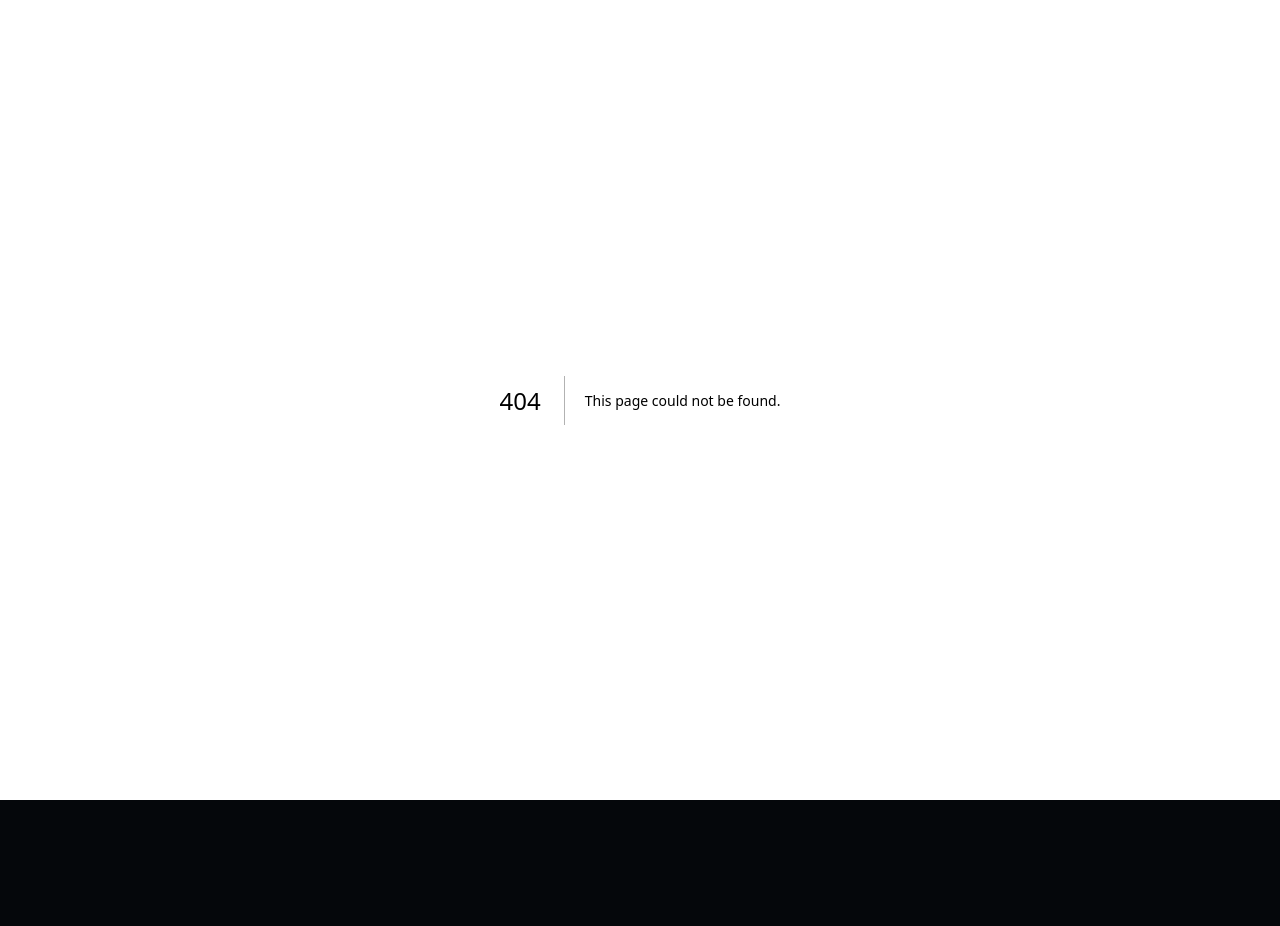
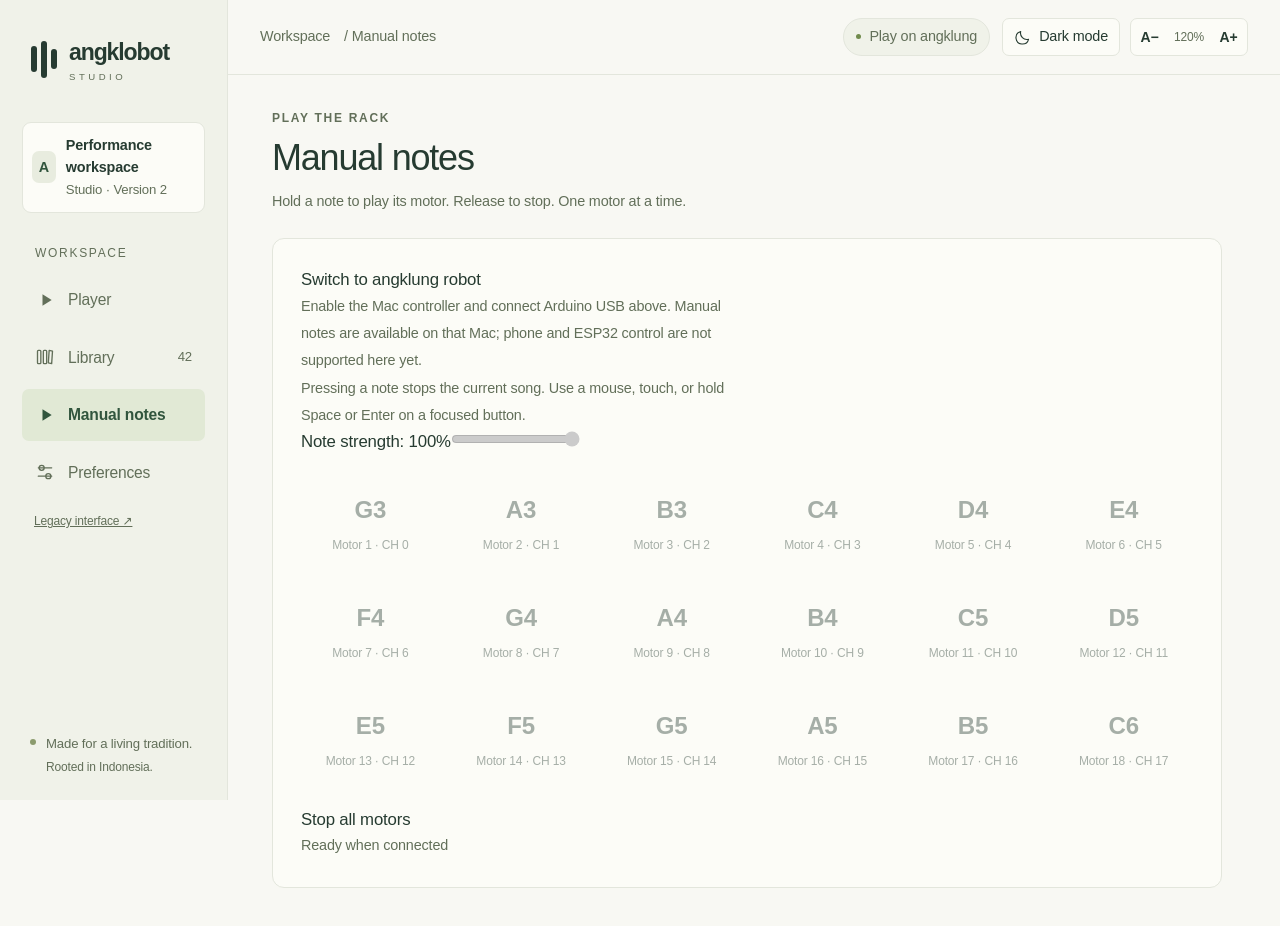
Before and after one commit to varo-wah/wro-angklung-ai-player, a Next.js app in the folder frontend/: page /studio/manual in a window 1280 px wide. Before the commit this address had no page. Shown: the top 926 px of the page. Before the commit the page ends 800 px from the top, so only its background shows below. Built offline with nearby package versions, Linux system fonts and the light colour scheme.

Commit message:
Add hold-to-play manual motor controls to Studio

```diff
--- a/frontend/src/app/studio/appearance.css
+++ b/frontend/src/app/studio/appearance.css
@@ -211,3 +211,9 @@
   .studio-player-right { grid-column:2; grid-row:1; }
   .studio-player-middle { grid-column:1 / -1; grid-row:2; }
 }
+
+.studio-manual-grid { display: grid; grid-template-columns: repeat(auto-fit, minmax(120px, 1fr)); gap: 12px; margin: 20px 0; }
+.studio-manual-note { min-height: 96px; display: flex; flex-direction: column; align-items: center; justify-content: center; gap: 8px; touch-action: none; user-select: none; -webkit-user-select: none; }
+.studio-manual-note strong { font-size: 1.5rem; }
+.studio-manual-note span { font-size: .75rem; }
+.studio-manual-note[aria-pressed="true"] { background: #b4d879; color: #17200f; box-shadow: inset 0 0 0 2px #426222; }
--- /dev/null
+++ b/frontend/src/app/studio/manual/page.tsx
@@ -0,0 +1 @@
+export { StudioManual as default } from "@/features/studio/StudioManual";
--- /dev/null
+++ b/frontend/src/features/studio/StudioManual.tsx
@@ -0,0 +1,106 @@
+"use client";
+
+import { useEffect, useRef, useState } from "react";
+import { buildFullAngklungRack } from "@/lib/instrumentMap";
+import { useStudio } from "./runtime/useStudio";
+
+export function StudioManual() {
+  const { manual, robotMode, toggleOutput, snapshot, actions } = useStudio();
+  const controls = useRef(manual);
+  controls.current = manual;
+  const generation = useRef(0);
+  const timer = useRef<ReturnType<typeof setTimeout> | null>(null);
+  const holding = useRef(false);
+  const [active, setActive] = useState<number | null>(null);
+  const [error, setError] = useState("");
+
+  function release() {
+    ++generation.current;
+    if (timer.current) clearTimeout(timer.current);
+    timer.current = null;
+    if (holding.current) controls.current?.stop();
+    holding.current = false;
+    setActive(null);
+  }
+
+  useEffect(() => {
+    const hide = () => { if (document.hidden) release(); };
+    window.addEventListener("blur", release);
+    window.addEventListener("pagehide", release);
+    document.addEventListener("visibilitychange", hide);
+    return () => {
+      release();
+      window.removeEventListener("blur", release);
+      window.removeEventListener("pagehide", release);
+      document.removeEventListener("visibilitychange", hide);
+    };
+  }, []);
+  useEffect(() => { if (!manual) release(); }, [!!manual]);
+
+  async function press(channel: number) {
+    if (!controls.current || holding.current) return;
+    holding.current = true;
+    const current = ++generation.current;
+    setActive(channel);
+    setError("");
+    try {
+      const request = await controls.current.begin(channel);
+      if (current !== generation.current) return;
+      if (request === null) { release(); return; }
+      const pulse = async () => {
+        if (current !== generation.current) return;
+        try {
+          if (!await controls.current?.pulse(request)) { release(); return; }
+          if (current === generation.current) timer.current = setTimeout(() => void pulse(), 120);
+        } catch (err) {
+          if (current === generation.current) {
+            release(); setError(err instanceof Error ? err.message : "Motor stopped.");
+          }
+        }
+      };
+      await pulse();
+    } catch (err) {
+      if (current === generation.current) {
+        release(); setError(err instanceof Error ? err.message : "Could not start motor.");
+      }
+    }
+  }
+
+  return <>
+    <div className="studio-page-heading"><div>
+      <p className="studio-eyebrow">PLAY THE RACK</p><h1>Manual notes</h1>
+      <p>Hold a note to play its motor. Release to stop. One motor at a time.</p>
+    </div></div>
+    <section className="studio-panel studio-settings-panel" aria-label="Manual motor controls">
+      {!robotMode && <button onClick={toggleOutput}>Switch to angklung robot</button>}
+      {!manual && <p role="status">Enable the Mac controller and connect Arduino USB above. Manual notes are available on that Mac; phone and ESP32 control are not supported here yet.</p>}
+      <p>Pressing a note stops the current song. Use a mouse, touch, or hold Space or Enter on a focused button.</p>
+      <label>Note strength: {snapshot.preferences.volume}%
+        <input aria-label="Manual note strength" type="range" min="0" max="100" step="1" disabled={!manual}
+          value={snapshot.preferences.volume} onChange={event => actions.setVolume(Number(event.target.value))} />
+      </label>
+      <div className="studio-manual-grid">
+        {buildFullAngklungRack().map(({ note, actuator_channel: channel }) =>
+          <button key={channel} type="button" disabled={!manual} aria-label={`Hold ${note}, motor ${channel + 1}`}
+            aria-pressed={active === channel} className="studio-manual-note"
+            onPointerDown={event => {
+              if (event.button !== 0 || holding.current) return;
+              event.preventDefault(); event.currentTarget.focus();
+              event.currentTarget.setPointerCapture(event.pointerId); void press(channel);
+            }}
+            onPointerUp={release} onPointerCancel={release} onLostPointerCapture={release} onBlur={release}
+            onContextMenu={event => event.preventDefault()}
+            onKeyDown={event => {
+              if (event.key === " " || event.key === "Enter") {
+                event.preventDefault(); if (!event.repeat) void press(channel);
+              }
+            }}
+            onKeyUp={event => { if (event.key === " " || event.key === "Enter") { event.preventDefault(); release(); } }}>
+            <strong>{note}</strong><span>Motor {channel + 1} · CH {channel}</span>
+          </button>)}
+      </div>
+      <button onClick={() => { release(); actions.stop(); }}>Stop all motors</button>
+      <p role="status">{error || (active !== null ? "Playing while held" : "Ready when connected")}</p>
+    </section>
+  </>;
+}
--- a/frontend/src/features/studio/StudioShell.tsx
+++ b/frontend/src/features/studio/StudioShell.tsx
@@ -142,6 +142,7 @@ export function StudioShell({ children }: { children: ReactNode }) {
   const navigation: [string, string, IconName][] = [
     ["/studio", "Player", "play"],
     ["/studio/library", "Library", "library"],
+    ["/studio/manual", "Manual notes", "play"],
     ["/studio/settings", "Preferences", "settings"],
   ];
   return (
@@ -239,7 +240,7 @@ export function StudioShell({ children }: { children: ReactNode }) {
           {children}
         </main>
       </div>
-      <StudioPlayer />
+      {pathname !== "/studio/manual" && <StudioPlayer />}
     </div>
   );
 }
--- a/frontend/src/features/studio/runtime/StudioRobotSession.tsx
+++ b/frontend/src/features/studio/runtime/StudioRobotSession.tsx
@@ -167,6 +167,10 @@ export function StudioRobotSession({ runtime, view, children }: { runtime: Studi
     {session.role === "host" && <small role="status">{arduino.message}</small>}
   </div>;
   return <StudioContext.Provider value={{ ...view, robotMode:true, toggleOutput: () => void switchOutput(), outputLabel:"Angklung robot", connection, actions,
+    manual: session.role === "host" && ready && mode === "usb" ? {
+      begin: channel => { session.cancelQueued(); return runtime.beginManualNote(channel); },
+      pulse: request => runtime.pulseManualNote(request), stop: () => runtime.stop(),
+    } : undefined,
     sweep: session.role === "host" && ready && mode === "usb" ? { run: runSweep, busy: sweeping, message: sweepMessage } : undefined,
     snapshot:{...s, error:error || s.error, schedule:ready ? s.schedule : null} }}>{children}</StudioContext.Provider>;
 }
--- a/frontend/src/features/studio/runtime/studioContext.ts
+++ b/frontend/src/features/studio/runtime/studioContext.ts
@@ -2,6 +2,7 @@ import { createContext, type ReactNode } from "react";
 import type { StudioController, StudioSnapshot } from "./studioController";
 
 export type StudioView = { snapshot: StudioSnapshot; actions: StudioController["actions"]; robotMode: boolean;
+  manual?: { begin(channel: number): Promise<number | null>; pulse(request: number): Promise<boolean>; stop(): void };
   sweep?: { run(): void; busy: boolean; message: string };
   outputLabel: string; toggleOutput(): void; connection: ReactNode };
 export const StudioContext = createContext<StudioView | null>(null);
--- a/frontend/src/features/studio/runtime/studioController.ts
+++ b/frontend/src/features/studio/runtime/studioController.ts
@@ -2,6 +2,7 @@ import { getVisibleCatalogSongs } from "../../../lib/songCatalog";
 import { buildScheduleFromBuiltInSong } from "../../../lib/scheduleBuilder";
 import { validateMotorSafety, type SafetyReport } from "../../../lib/safetyValidator";
 import { validateSchedulePayload } from "../../../lib/scheduleValidator";
+import { buildFullAngklungRack } from "../../../lib/instrumentMap";
 import type { RobotTransport } from "../../../lib/robotTransport";
 import type { LoadedSong, SongCatalogEntry } from "../../../lib/songTypes";
 import type { ActuatorSchedule } from "../../../lib/types";
@@ -60,6 +61,35 @@ export class StudioController {
     this.stop();
     this.robot = robot;
     this.bufferedRobot = buffered;
+  }
+
+  private manualNote: { channel: number; request: number } | null = null;
+
+  async beginManualNote(channel: number): Promise<number | null> {
+    if (!Number.isInteger(channel) || channel < 0 || channel >= 18)
+      throw new Error("Choose a motor from the rack.");
+    const robot = this.robot;
+    if (this.disposed || this.sweeping || !robot?.connected || this.bufferedRobot)
+      throw new Error("Manual notes require the Mac controller connected by Arduino USB.");
+    this.stop();
+    const request = this.playbackRequest;
+    await this.stopping;
+    if (request !== this.playbackRequest) return null;
+    await robot.preparePlayback([]);
+    if (request !== this.playbackRequest) { await robot.disarm(); return null; }
+    this.manualNote = { channel, request };
+    return request;
+  }
+
+  async pulseManualNote(request: number): Promise<boolean> {
+    const held = this.manualNote;
+    if (!held || held.request !== request || request !== this.playbackRequest || !this.robot?.connected) return false;
+    const mapping = buildFullAngklungRack()[held.channel];
+    try {
+      await this.robot.sendNote({ ...mapping, command_id: "manual", action: "shake",
+        start_time_seconds: 0, duration_seconds: 0.25, strength: this.snapshot.preferences.volume / 100 });
+      return this.manualNote === held;
+    } catch (error) { this.stop(); throw error; }
   }
 
   async runSweep() {
@@ -556,6 +586,7 @@ export class StudioController {
   }
 
   private haltPlayback(): void {
+    this.manualNote = null;
     ++this.playbackRequest;
     const engine = this.engine;
     this.engine = null;
```
Also changed, not shown: frontend/scripts/check-studio-session.cjs (+22 -0 lines), 1 other file (tests, documents, lock files or other folders).
